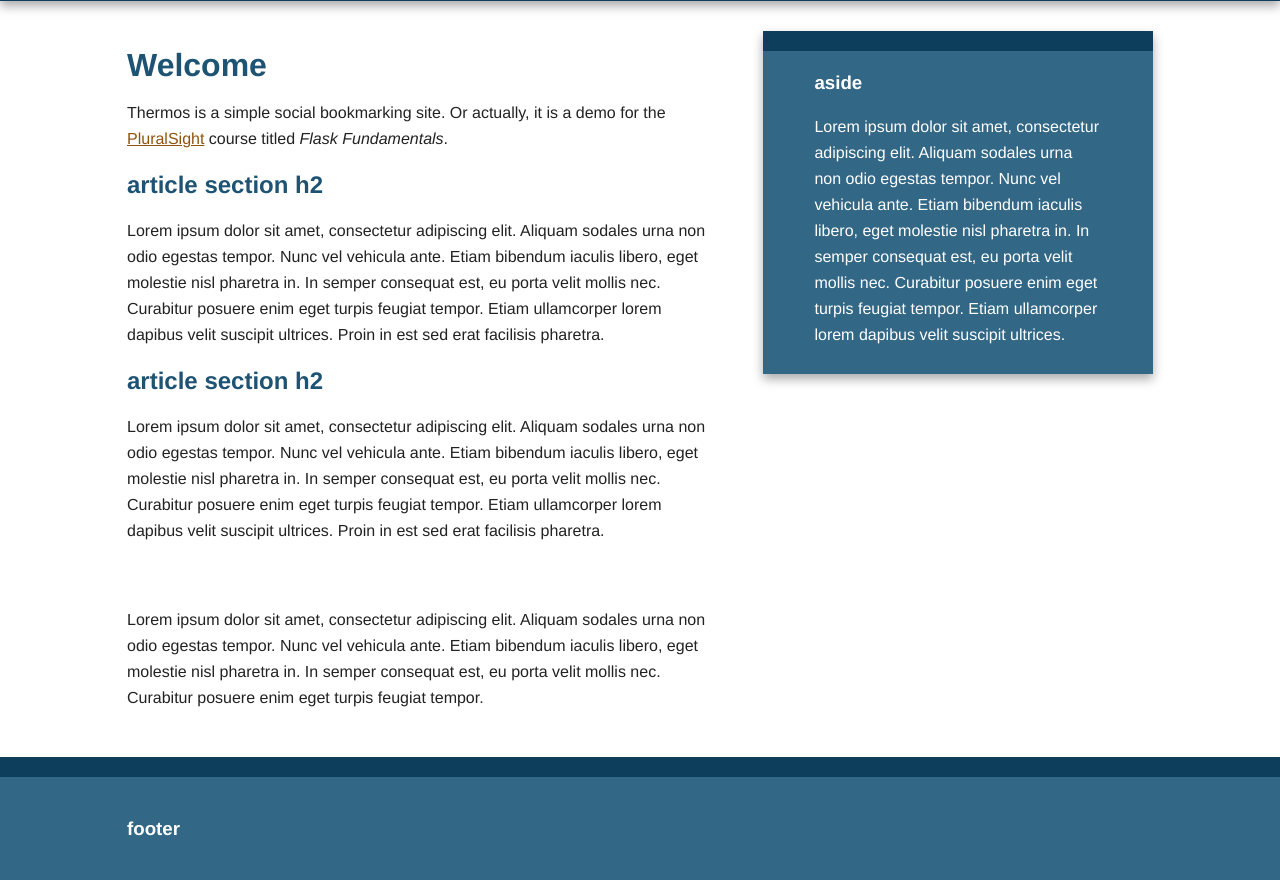
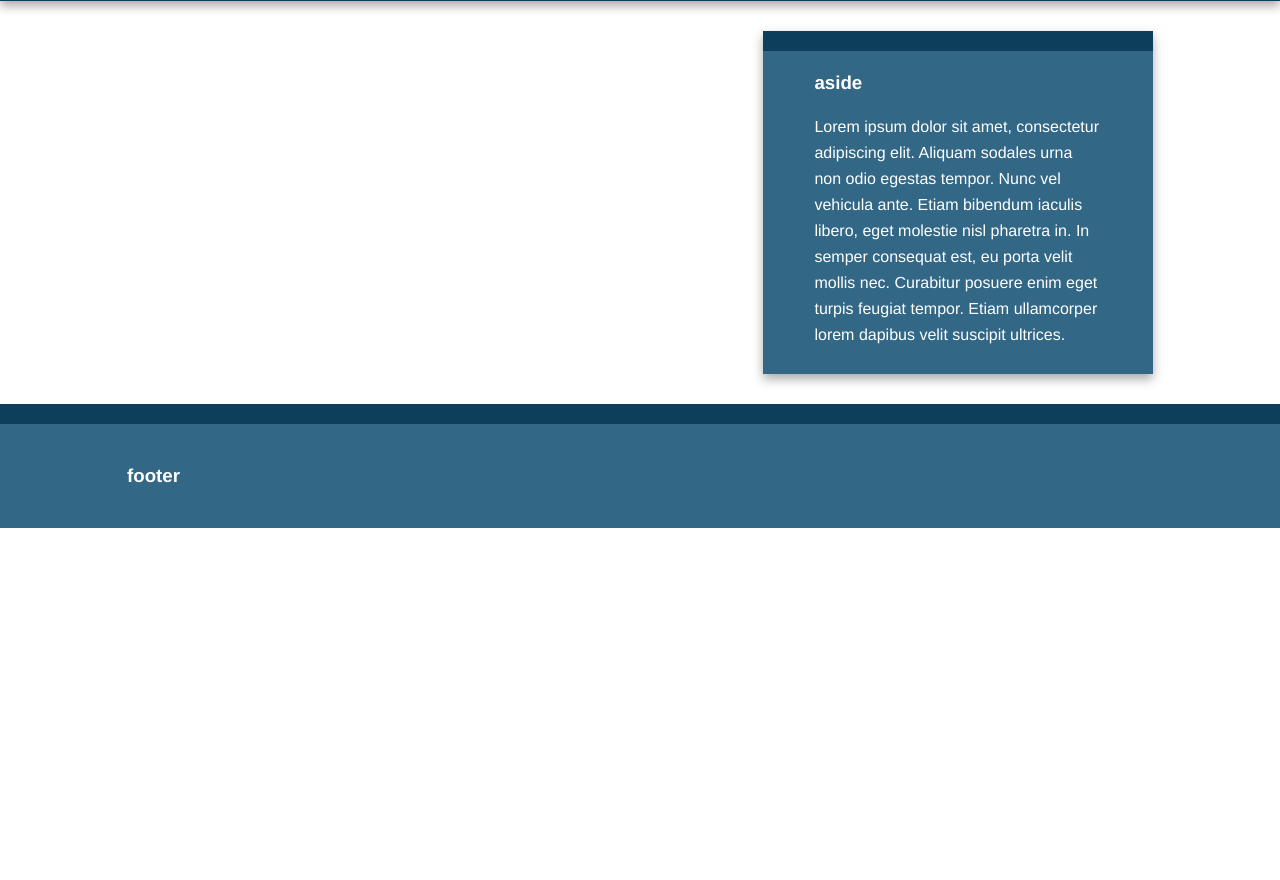
Before and after one commit to davidhammaker/thermos, a Flask app: template thermos/templates/base.html in a window 1280 px wide. Shown: the part 95-975 px from the top of the page. After the commit the page ends 623 px from the top, so only its background shows below. Run offline with Flask 2, Linux system fonts and the light colour scheme; the template is opened without the code that fills it, so the values that code supplies are empty; some libraries are stand-ins or nearby versions.

Commit message:
Remove content from 'base.html'
'base.html' was copied from 'index.html' and contained info that should
only be included on 'index.html'.

```diff
--- a/thermos/templates/base.html
+++ b/thermos/templates/base.html
@@ -33,25 +33,6 @@
                 {% block content %}
                 {% endblock %}
 
-                <article>
-                    <header>
-                        <h1>Welcome</h1>
-                        <p>Thermos is a simple social bookmarking site. Or actually, it is a demo for the <a href="https://www.pluralsight.com">PluralSight</a> course titled <em>Flask Fundamentals</em>.</p>
-                    </header>
-                    <section>
-                        <h2>article section h2</h2>
-                        <p>Lorem ipsum dolor sit amet, consectetur adipiscing elit. Aliquam sodales urna non odio egestas tempor. Nunc vel vehicula ante. Etiam bibendum iaculis libero, eget molestie nisl pharetra in. In semper consequat est, eu porta velit mollis nec. Curabitur posuere enim eget turpis feugiat tempor. Etiam ullamcorper lorem dapibus velit suscipit ultrices. Proin in est sed erat facilisis pharetra.</p>
-                    </section>
-                    <section>
-                        <h2>article section h2</h2>
-                        <p>Lorem ipsum dolor sit amet, consectetur adipiscing elit. Aliquam sodales urna non odio egestas tempor. Nunc vel vehicula ante. Etiam bibendum iaculis libero, eget molestie nisl pharetra in. In semper consequat est, eu porta velit mollis nec. Curabitur posuere enim eget turpis feugiat tempor. Etiam ullamcorper lorem dapibus velit suscipit ultrices. Proin in est sed erat facilisis pharetra.</p>
-                    </section>
-                    <footer>
-                        <h3>article footer h3</h3>
-                        <p>Lorem ipsum dolor sit amet, consectetur adipiscing elit. Aliquam sodales urna non odio egestas tempor. Nunc vel vehicula ante. Etiam bibendum iaculis libero, eget molestie nisl pharetra in. In semper consequat est, eu porta velit mollis nec. Curabitur posuere enim eget turpis feugiat tempor.</p>
-                    </footer>
-                </article>
-
                 {% block sidebar %}
                     <aside>
                         <h3>aside</h3>
```
